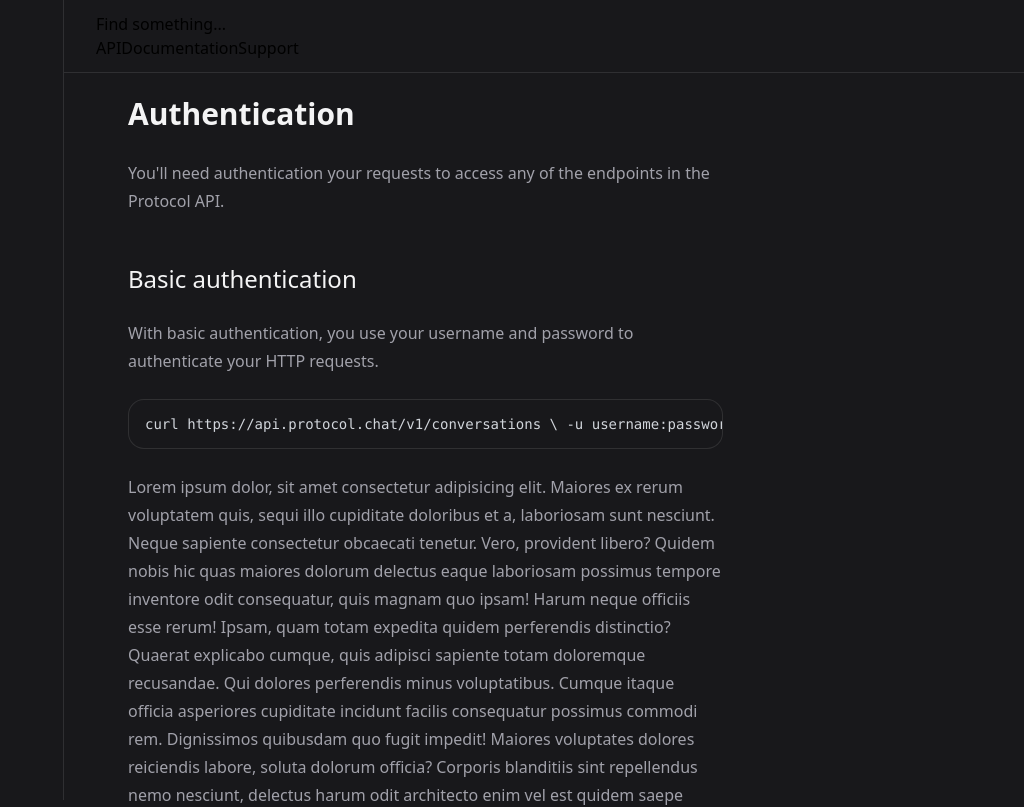
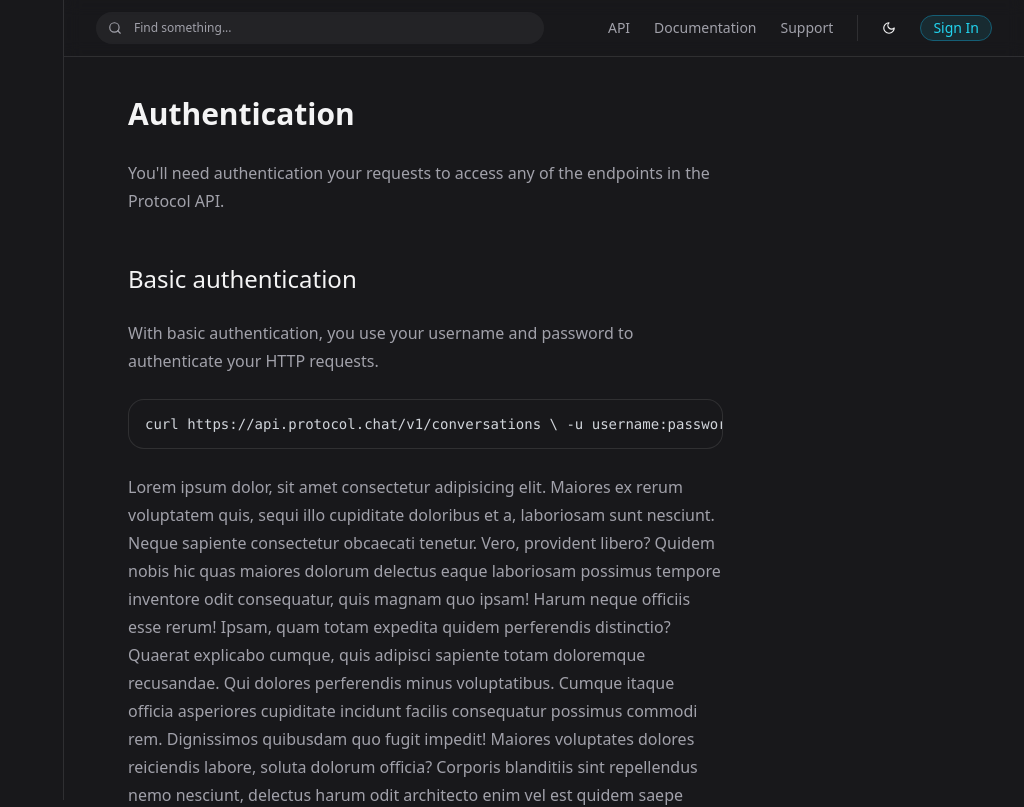
Before and after one commit to ViniciusOliver-stack/Recriando_interfaces_tailwind, a Next.js app in the folder ui-tailwind/: page / in a window 1280 px wide. Shown: the top 807 px of the page, without its empty margins (256-1280 px from the left). Built offline with nearby package versions, Linux system fonts and the light colour scheme.

Commit message:
Create style Header

```diff
--- a/ui-tailwind/src/components/Header.tsx
+++ b/ui-tailwind/src/components/Header.tsx
@@ -1,19 +1,29 @@
-
+import { Search, Moon } from 'lucide-react'
 
 export function Header(){
   return(
-    <header className="fixed top-0 left-80 right-0 px-8 py-3 border-b border-white/10">
-      <button>
+    <header className="fixed top-0 left-80 right-0 px-8 py-3 border-b border-white/10 backdrop-blur flex items-center justify-between">
+      <button className='w-full max-w-md flex items-center gap-3 text-xs text-zinc-400 bg-white/5 border-white/10 px-3 h-8 rounded-full'>
+        <Search size={14}/>
         <span>Find something...</span>
       </button>
 
-      <div>
-        <nav>
-          <a href="#">API</a>
-          <a href="#">Documentation</a>
-          <a href="#">Support</a>
+      <div className='flex items-center'>
+        <nav className='text-sm flex items-center gap-6'>
+          <a className='text-zinc-400 hover:text-zinc-100 transition-colors' href="#">API</a>
+          <a className='text-zinc-400 hover:text-zinc-100 transition-colors' href="#">Documentation</a>
+          <a className='text-zinc-400 hover:text-zinc-100 transition-colors' href="#">Support</a>
         </nav>
 
+        <div className='flex items-center border-l border-white/10 pl-6 ml-6 gap-6'>
+          <button>
+            <Moon size={14} className="text-zinc-100"/>
+          </button>
+
+          <button className='border border-cyan-800 bg-cyan-400/10 text-cyan-400 px-3 py-0.5 rounded-full text-sm font-medium hover:border-cyan-400 transition-colors'>
+            Sign In
+          </button>
+        </div>
 
       </div>
     </header>
```
